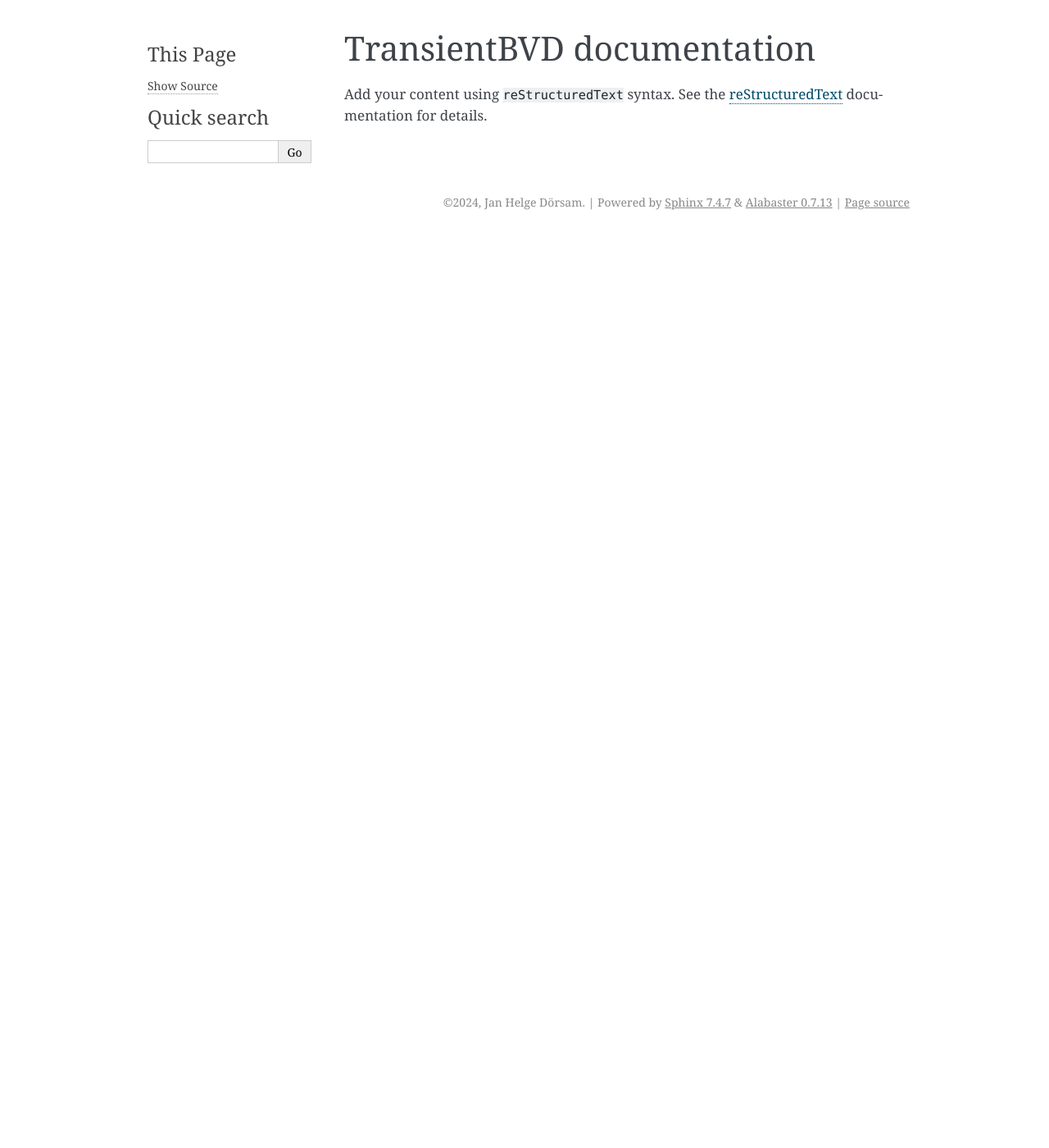
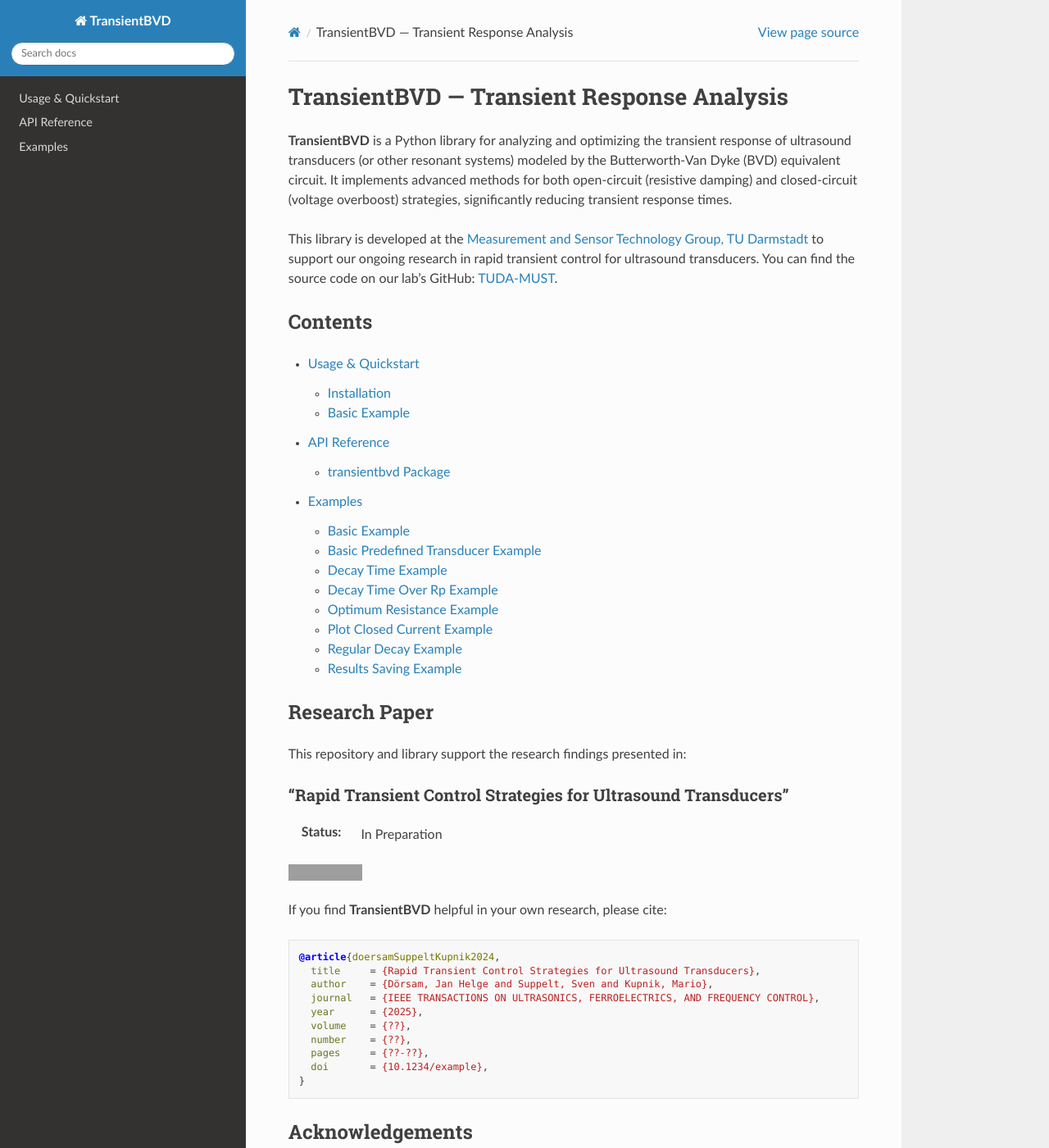
Before and after one commit to TUDA-MUST/TransientBVD, a Sphinx documentation site: the page built from docs/source/index.rst, in a window 1280 px wide and 1400 px high. Shown: the whole window at 82% size. Built offline with Sphinx 7.4.7 and the Read the Docs theme 3.1.0, drawn with Linux system fonts in a browser that asks for light colours; some of the changed text lies outside the part shown; grey boxes are pictures that could not be loaded.

Commit message:
Update documentation

```diff
--- a/docs/source/conf.py
+++ b/docs/source/conf.py
@@ -1,28 +1,41 @@
 # Configuration file for the Sphinx documentation builder.
 #
-# For the full list of built-in configuration values, see the documentation:
+# For the full list of built-in configuration values, see:
 # https://www.sphinx-doc.org/en/master/usage/configuration.html
 
+import os
+import sys
+
+sys.path.insert(0, os.path.abspath('../..'))  # Example: up two levels from docs/
+
 # -- Project information -----------------------------------------------------
-# https://www.sphinx-doc.org/en/master/usage/configuration.html#project-information
-
 project = 'TransientBVD'
+author = 'Jan Helge Dörsam'
 copyright = '2024, Jan Helge Dörsam'
-author = 'Jan Helge Dörsam'
 release = '0.1.0'
 
 # -- General configuration ---------------------------------------------------
-# https://www.sphinx-doc.org/en/master/usage/configuration.html#general-configuration
-
-extensions = []
+extensions = [
+    'sphinx.ext.autodoc',     # Core Sphinx feature that auto-docs docstrings
+    'sphinx.ext.napoleon',    # Support for NumPy/Google style docstrings
+    'sphinx.ext.viewcode',    # Add [view code] links
+    # 'sphinx.ext.intersphinx', # optionally link to other projects' docs
+]
 
 templates_path = ['_templates']
 exclude_patterns = []
 
+# Napoleon settings to parse NumPy/Google style docstrings properly
+napoleon_google_docstring = True
+napoleon_numpy_docstring = True
 
+# Autodoc settings
+autodoc_typehints = 'description'  # or 'both', 'none', etc.
+autoclass_content = 'both'         # Include __init__ docstrings for classes
 
 # -- Options for HTML output -------------------------------------------------
-# https://www.sphinx-doc.org/en/master/usage/configuration.html#options-for-html-output
+html_theme = 'sphinx_rtd_theme'
+html_static_path = ['_static']
 
-html_theme = 'alabaster'
-html_static_path = ['_static']
+# If you prefer a different theme (e.g. ''), simply install it
+# and change html_theme = 'sphinx_rtd_theme' or similar.
--- /dev/null
+++ b/docs/source/examples.rst
@@ -0,0 +1,71 @@
+Examples
+========
+
+Below are various example scripts from the ``TransientBVD/examples`` directory,
+demonstrating how to use TransientBVD in different scenarios. Each snippet is
+embedded here for convenient reference.
+
+
+Basic Example
+-------------
+A minimal script showing how to import TransientBVD and call a simple method.
+
+.. literalinclude:: ../../examples/basic_example.py
+   :language: python
+   :linenos:
+
+Basic Predefined Transducer Example
+-----------------------------------
+Demonstrates creating a predefined transducer object and using library methods.
+
+.. literalinclude:: ../../examples/basic_predefined_transducer_example.py
+   :language: python
+   :linenos:
+
+Decay Time Example
+------------------
+Shows how to compute decay time (τ) in different conditions.
+
+.. literalinclude:: ../../examples/decay_time_example.py
+   :language: python
+   :linenos:
+
+Decay Time Over Rp Example
+--------------------------
+Explores how decay time changes over various parallel resistance values (Rp).
+
+.. literalinclude:: ../../examples/decay_time_over_rp_example.py
+   :language: python
+   :linenos:
+
+Optimum Resistance Example
+--------------------------
+Uses the library’s optimization routine to find the best Rp for minimal decay.
+
+.. literalinclude:: ../../examples/optimum_resistance_example.py
+   :language: python
+   :linenos:
+
+Plot Closed Current Example
+---------------------------
+Plots the transient current response under a closed-circuit with overboost.
+
+.. literalinclude:: ../../examples/plot_closed_current_example.py
+   :language: python
+   :linenos:
+
+Regular Decay Example
+---------------------
+Illustrates “regular” or default decay behavior without special damping or overboost.
+
+.. literalinclude:: ../../examples/regular_decay_example.py
+   :language: python
+   :linenos:
+
+Results Saving Example
+----------------------
+Showcases how to capture and save computation results (e.g., to CSV or JSON).
+
+.. literalinclude:: ../../examples/results_saving_example.py
+   :language: python
+   :linenos:
--- a/docs/source/index.rst
+++ b/docs/source/index.rst
@@ -1,16 +1,82 @@
-.. TransientBVD documentation master file, created by
-   sphinx-quickstart on Fri Nov 29 09:56:42 2024.
-   You can adapt this file completely to your liking, but it should at least
-   contain the root `toctree` directive.
+.. TransientBVD master doc
 
-TransientBVD documentation
-==========================
+============================================
+TransientBVD — Transient Response Analysis
+============================================
 
-Add your content using ``reStructuredText`` syntax. See the
-`reStructuredText <https://www.sphinx-doc.org/en/master/usage/restructuredtext/index.html>`_
-documentation for details.
+**TransientBVD** is a Python library for analyzing and optimizing the transient
+response of ultrasound transducers (or other resonant systems) modeled by the
+Butterworth-Van Dyke (BVD) equivalent circuit. It implements advanced methods
+for both open-circuit (resistive damping) and closed-circuit (voltage overboost)
+strategies, significantly reducing transient response times.
+
+This library is developed at the
+`Measurement and Sensor Technology Group, TU Darmstadt <https://www.etit.tu-darmstadt.de/must/home_must/index.en.jsp>`_
+to support our ongoing research in rapid transient control for ultrasound transducers.
+You can find the source code on our lab's GitHub:
+`TUDA-MUST <https://github.com/TUDA-MUST/TransientBVD>`_.
+
+Contents
+--------
+.. toctree::
+   :maxdepth: 2
+
+   usage
+   reference
+   examples
+
+Research Paper
+--------------
+This repository and library support the research findings presented in:
+
+"Rapid Transient Control Strategies for Ultrasound Transducers"
+~~~~~~~~~~~~~~~~~~~~~~~~~~~~~~~~~~~~~~~~~~~~~~~~~~~~~~~~~~~~~~~
+:Status: In Preparation
+
+.. image:: https://img.shields.io/badge/DOI-10.1234%2Fexample-blue.svg
+   :target: https://doi.org/10.1234/example
+   :alt: DOI Badge
 
 
-.. toctree::
-   :maxdepth: 2
-   :caption: Contents:
+If you find **TransientBVD** helpful in your own research, please cite:
+
+.. code-block:: bibtex
+
+   @article{doersamSuppeltKupnik2024,
+     title     = {Rapid Transient Control Strategies for Ultrasound Transducers},
+     author    = {Dörsam, Jan Helge and Suppelt, Sven and Kupnik, Mario},
+     journal   = {IEEE TRANSACTIONS ON ULTRASONICS, FERROELECTRICS, AND FREQUENCY CONTROL},
+     year      = {2025},
+     volume    = {??},
+     number    = {??},
+     pages     = {??-??},
+     doi       = {10.1234/example},
+   }
+
+Acknowledgements
+----------------
+This work was supported through multiple grants and collaborations:
+
+- **Carl Zeiss Stiftung** under the CZS Wildcard **SOPHIMA** project.
+- **DFG** under **Grant No. 509096131**.
+- **German Federal Ministry for Economic Affairs and Climate Action** under **Grant No. 03LB3029**.
+- **European Union (Chips Joint Undertaking)** under **Grant No. 101096884** (Listen2Future*)
+
+.. note::
+
+   *For the Listen2Future project*:
+
+   Views and opinions expressed are those of the author(s) and do not necessarily
+   reflect those of the European Union or Chips Joint Undertaking. Neither the
+   European Union nor the granting authority can be held responsible for them.
+   The project is supported by the CHIPS JU and its members (including top-up
+   funding by Austria, Belgium, Czech Republic, Germany, Netherlands, Norway,
+   and Spain).
+
+
+
+Indices and tables
+------------------
+* :ref:`genindex`
+* :ref:`modindex`
+* :ref:`search`
--- a/docs/source/modules.rst
+++ /dev/null
@@ -1,7 +0,0 @@
-transientbvd
-============
-
-.. toctree::
-   :maxdepth: 4
-
-   transientbvd
--- /dev/null
+++ b/docs/source/reference.rst
@@ -0,0 +1,8 @@
+API Reference
+=============
+Here you'll find auto-generated documentation for TransientBVD.
+
+.. toctree::
+   :maxdepth: 3
+
+   transientbvd
--- /dev/null
+++ b/docs/source/usage.rst
@@ -0,0 +1,43 @@
+Usage & Quickstart
+==================
+
+Installation
+------------
+Use Poetry or pip. Example (pip):
+
+.. code-block:: bash
+
+   pip install transientbvd
+
+
+Basic Example
+-------------
+Using open-circuit potential analysis:
+
+.. code-block:: python
+
+   import transientbvd as tbvd
+
+   tbvd.print_open_potential(
+       rs=24.764,
+       ls=38.959e-3,
+       cs=400.33e-12,
+       c0=3970.1e-12
+   )
+
+Closed-circuit potential with overboost:
+
+.. code-block:: python
+
+    import transientbvd as tbvd
+
+   tbvd.print_closed_potential(
+       rs=24.764,
+       ls=38.959e-3,
+       cs=400.33e-12,
+       c0=3970.1e-12,
+       ucw=40.0,
+       ub=60.0
+   )
+
+See :doc:`reference` for full API details.
```
Also changed, not shown: docs/source/transientbvd.rst (+13 -25 lines), .readthedocs.yaml (added), 1 other file.
